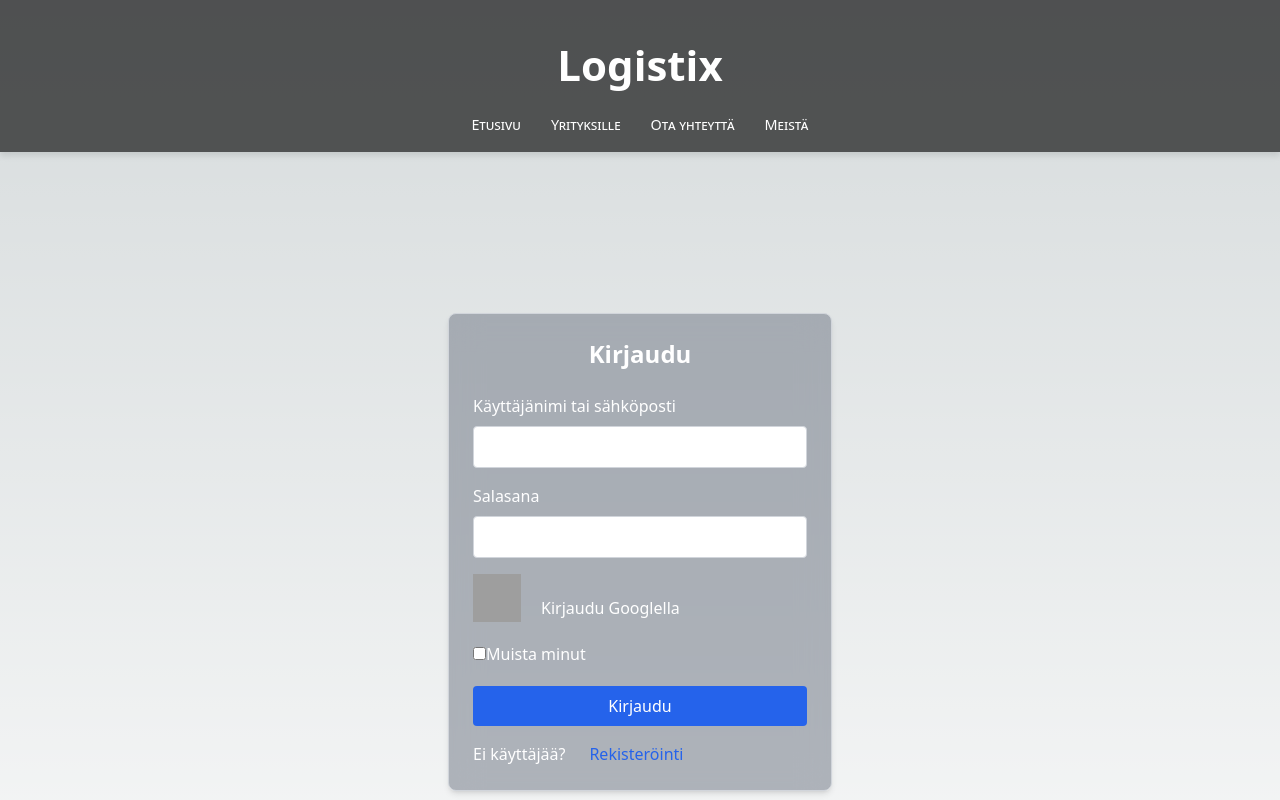
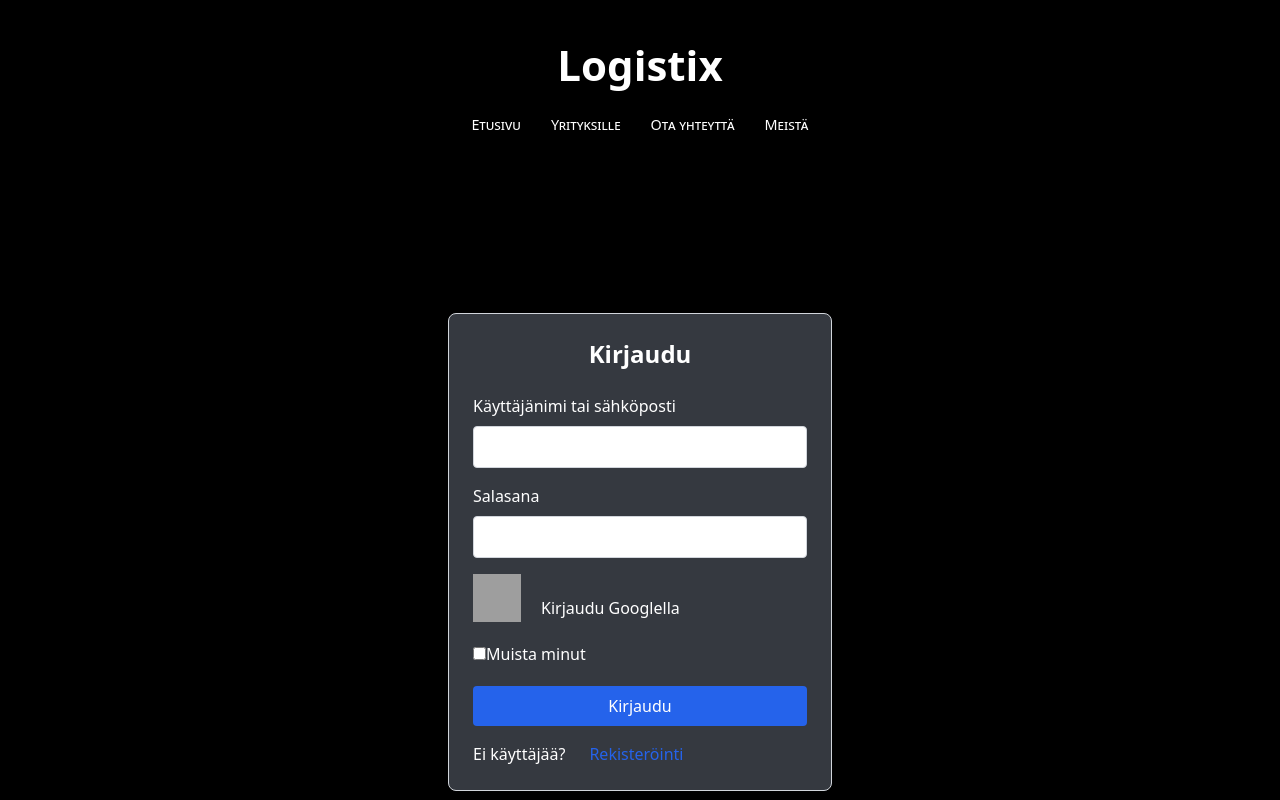
Before and after one commit to thahertech/logistics-platform, a Next.js app: page /auth in a window 1280 px wide. Shown: the top 800 px of the page. Built offline with nearby package versions, Linux system fonts and the light colour scheme; grey boxes are pictures that could not be loaded.

Commit message:
testing black background

```diff
--- a/src/app/globals.css
+++ b/src/app/globals.css
@@ -4,28 +4,14 @@
 
 :root {
   --primary-color: #003366; /* Define your primary color */
-  --foreground-rgb: 0, 0, 0;
-  --background-start-rgb: 214, 219, 220;
-  --background-end-rgb: 255, 255, 255;
-}
-
-
-@media (prefers-color-scheme: dark) {
-  :root {
-    --foreground-rgb: 0, 0, 0;
-    --background-start-rgb: 0, 0, 0;
-    --background-end-rgb: 0, 0, 0;
-  }
+  --foreground-rgb: 255, 255, 255; /* White for text */
+  --background-start-rgb: 0, 0, 0; /* Start with black */
+  --background-end-rgb: 0, 0, 0;   /* End with black */
 }
 
 body {
   color: rgb(var(--foreground-rgb));
-  background: linear-gradient(
-      to bottom,
-      transparent,
-      rgb(var(--background-end-rgb))
-    )
-    rgb(var(--background-start-rgb));
+  background: rgb(var(--background-start-rgb));
 }
 
 @layer utilities {
@@ -34,20 +20,17 @@
   }
 }
 
-
 .fixed {
   z-index: 1000;
 }
 
-.content-container{
-
+.content-container {
   max-height: 25rem;
   overflow: scroll;
 }
 
 button {
-color:  #eee;
-
+  color: #eee;
 }
 
 :focus {
```
